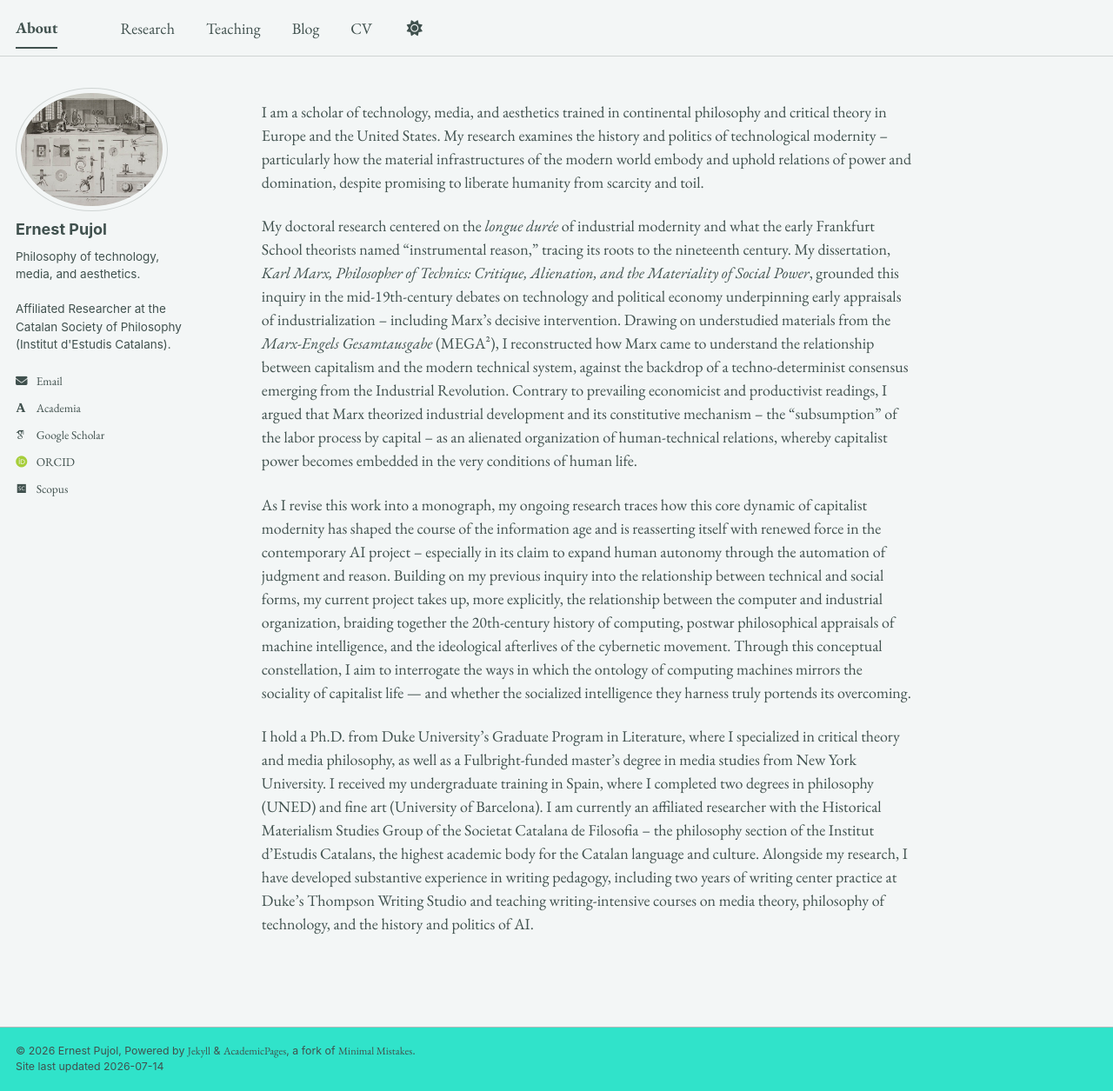
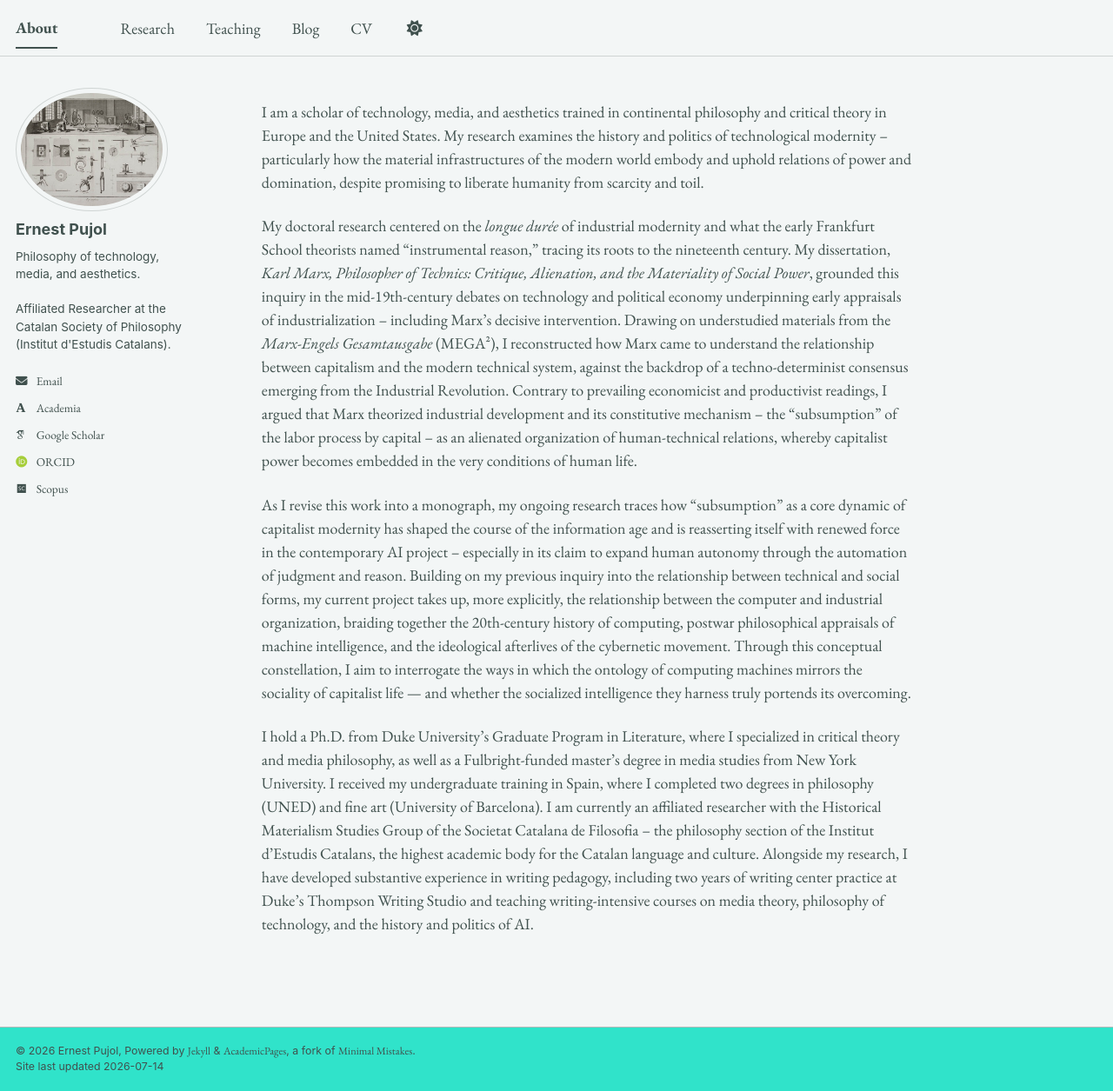
Before and after one commit to epujol90/epujol90.github.io, a Jekyll site: the page built from _pages/about.md, in a window 1280 px wide and 1255 px high. Shown: the whole window at 87% size. Built offline with Jekyll 4.4.1, drawn with Linux system fonts in a browser that asks for light colours; some web fonts are replaced; a script bundle is joined from its source files by our own code; library files that are not in the unit come from our copies.

Commit message:
Update about.md

```diff
--- a/_pages/about.md
+++ b/_pages/about.md
@@ -10,6 +10,6 @@ I am a scholar of technology, media, and aesthetics trained in continental philo
 
 My doctoral research centered on the _longue durée_ of industrial modernity and what the early Frankfurt School theorists named “instrumental reason,” tracing its roots to the nineteenth century. My dissertation, _Karl Marx, Philosopher of Technics: Critique, Alienation, and the Materiality of Social Power_, grounded this inquiry in the mid-19th-century debates on technology and political economy underpinning early appraisals of industrialization -- including Marx's decisive intervention. Drawing on understudied materials from the _Marx-Engels Gesamtausgabe_ (MEGA²), I reconstructed how Marx came to understand the relationship between capitalism and the modern technical system, against the backdrop of a techno-determinist consensus emerging from the Industrial Revolution. Contrary to prevailing economicist and productivist readings, I argued that Marx theorized industrial development and its constitutive mechanism -- the “subsumption” of the labor process by capital -- as an alienated organization of human-technical relations, whereby capitalist power becomes embedded in the very conditions of human life.
 
-As I revise this work into a monograph, my ongoing research traces how this core dynamic of capitalist modernity has shaped the course of the information age and is reasserting itself with renewed force in the contemporary AI project -- especially in its claim to expand human autonomy through the automation of judgment and reason. Building on my previous inquiry into the relationship between technical and social forms, my current project takes up, more explicitly, the relationship between the computer and industrial organization, braiding together the 20th-century history of computing, postwar philosophical appraisals of machine intelligence, and the ideological afterlives of the cybernetic movement. Through this conceptual constellation, I aim to interrogate the ways in which the ontology of computing machines mirrors the sociality of capitalist life — and whether the socialized intelligence they harness truly portends its overcoming.
+As I revise this work into a monograph, my ongoing research traces how "subsumption" as a core dynamic of capitalist modernity has shaped the course of the information age and is reasserting itself with renewed force in the contemporary AI project -- especially in its claim to expand human autonomy through the automation of judgment and reason. Building on my previous inquiry into the relationship between technical and social forms, my current project takes up, more explicitly, the relationship between the computer and industrial organization, braiding together the 20th-century history of computing, postwar philosophical appraisals of machine intelligence, and the ideological afterlives of the cybernetic movement. Through this conceptual constellation, I aim to interrogate the ways in which the ontology of computing machines mirrors the sociality of capitalist life — and whether the socialized intelligence they harness truly portends its overcoming.
 
 I hold a Ph.D. from Duke University’s Graduate Program in Literature, where I specialized in critical theory and media philosophy, as well as a Fulbright-funded master’s degree in media studies from New York University. I received my undergraduate training in Spain, where I completed two degrees in philosophy (UNED) and fine art (University of Barcelona). I am currently an affiliated researcher with the Historical Materialism Studies Group of the Societat Catalana de Filosofia -- the philosophy section of the Institut d’Estudis Catalans, the highest academic body for the Catalan language and culture. Alongside my research, I have developed substantive experience in writing pedagogy, including two years of writing center practice at Duke’s Thompson Writing Studio and teaching writing-intensive courses on media theory, philosophy of technology, and the history and politics of AI.
```
